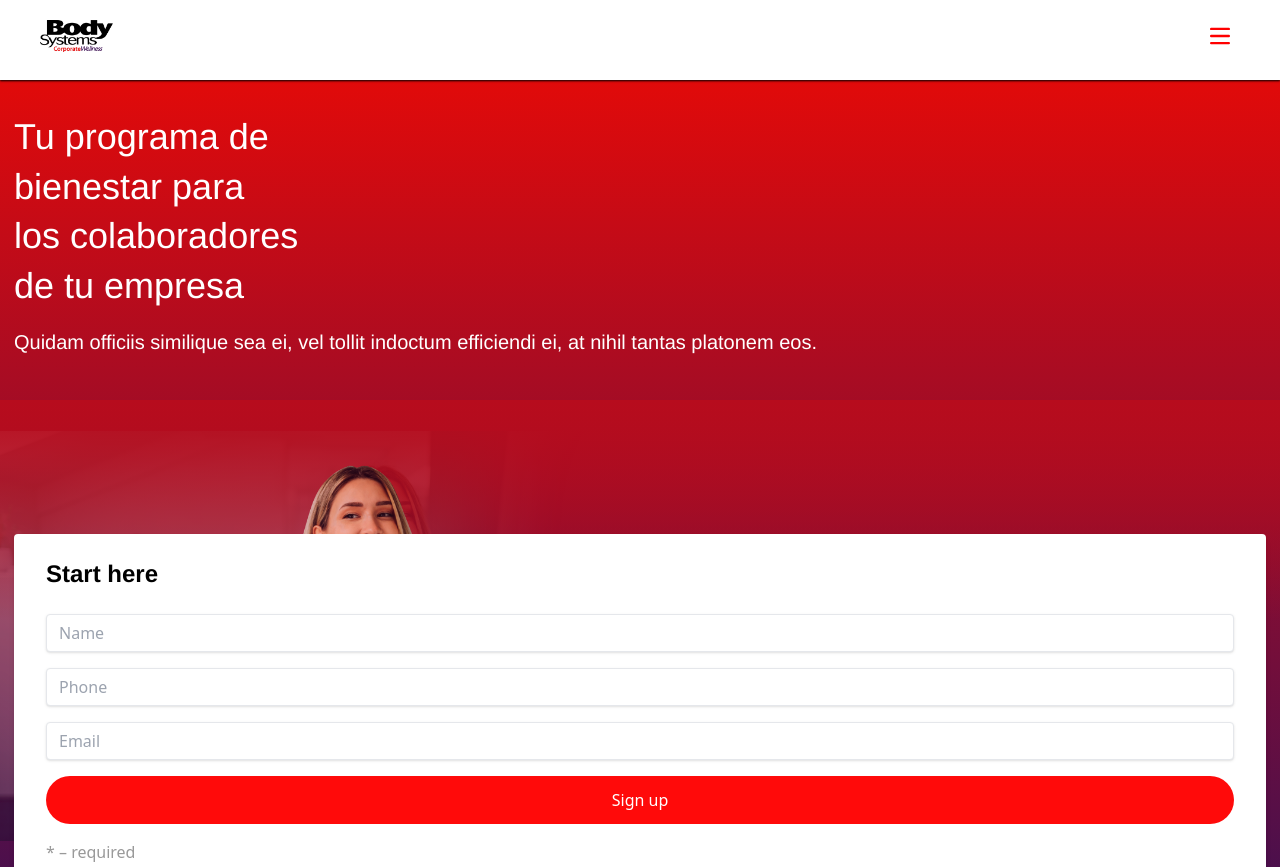
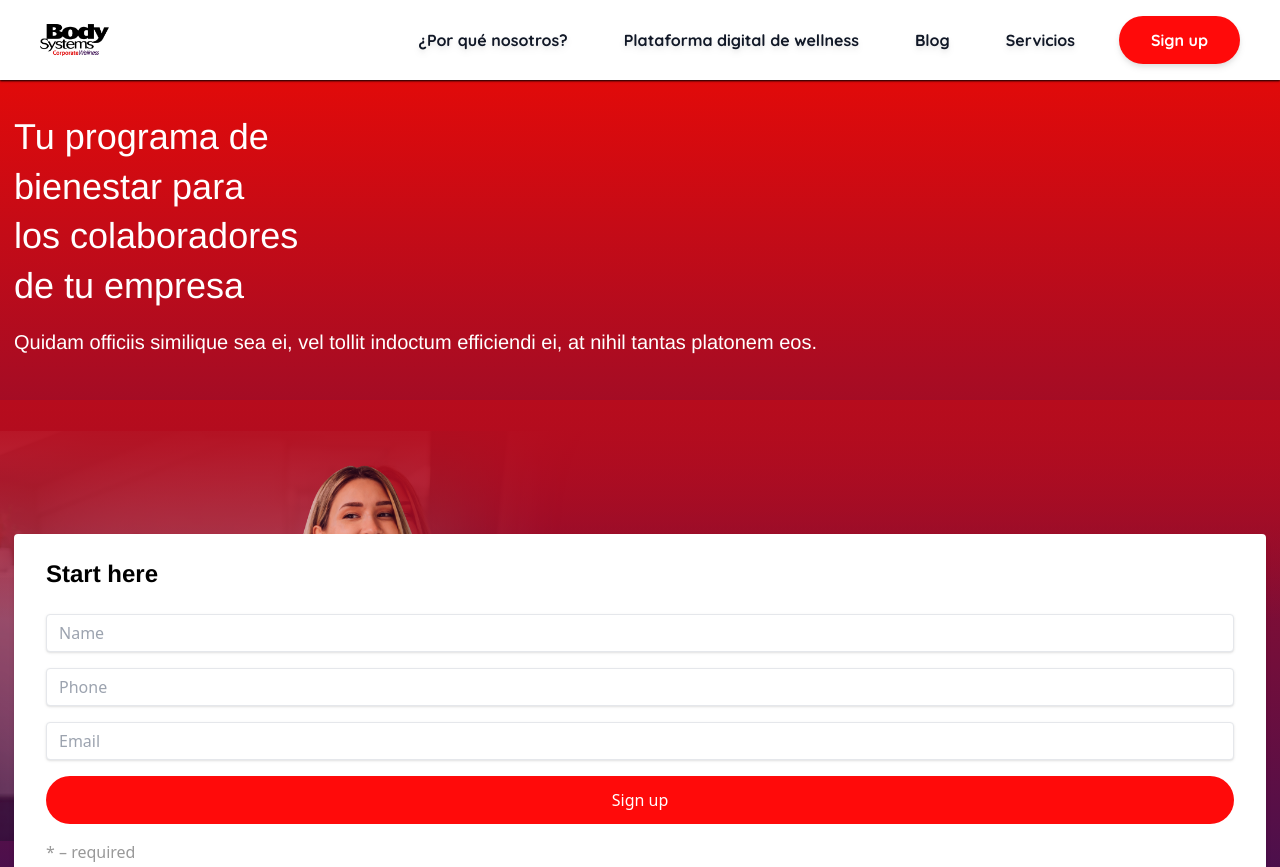
Before and after one commit to miguelAngelPG/body-systems-practice, a website built with Vite: page index.html in a window 1280 px wide. Shown: the top 867 px of the page. Built offline with nearby package versions, Linux system fonts and the light colour scheme; no server answers; files whose address does not match are found by name.

Commit message:
navbar for large devices

```diff
--- a/index.html
+++ b/index.html
@@ -15,39 +15,39 @@
     </head>
     <body>
         <header class="h-20 fixed w-full bg-white top-0 shadow-sm shadow-black z-50">
-            <div class="flex flex-wrap items-center justify-between px-5 py-4 sm:px-10">
+            <div class="flex flex-wrap items-center justify-between px-5 py-4 sm:px-10 md:flex-nowrap">
               <a href="#" class="flex items-center">
                     <img src="src/assets/img/bscw-logo-colores-v-01-1.png" class="h-8" alt="Body systems logo" />
               </a>
-              <button id="menuMobile" type="button" class="inline-flex items-center p-2 w-10 h-10 justify-center text-sm text-red hover:bg-gray-100 focus:outline-none focus:ring-2 focus:ring-gray-200">
+              <button id="menuMobile" type="button" class="inline-flex items-center p-2 w-10 h-10 justify-center text-sm text-red hover:bg-gray-100 focus:outline-none focus:ring-2 focus:ring-gray-200 md:hidden">
                     <svg class="w-5 h-5" aria-hidden="true" fill="none" viewBox="0 0 17 14">
                         <path stroke="red" stroke-linecap="round" stroke-linejoin="round" stroke-width="2" d="M1 1h15M1 7h15M1 13h15"/>
                     </svg>
               </button>
-              <nav class="hidden w-full bg-white drop-shadow-md" id="navbar">
-                <ul class="font-medium flex flex-col justify-center items-stretch p-4 mt-4 ">
-                    <li class="text-center">
+              <nav class="hidden w-full bg-white drop-shadow-md md:bg-transparent md:flex md:justify-end" id="navbar">
+                <ul class="font-medium flex flex-col justify-center items-stretch p-4 mt-4 md:flex-row md:space-x-8 rtl:space-x-reverse md:p-0 md:m-0">
+                    <li class="text-center md:flex md:items-center">
                         <a href="#" class="block py-2 px-3 text-gray-900 font-Quicksand font-bold rounded hover:bg-gray-100">
                             ¿Por qué nosotros?
                         </a>
                     </li>
-                    <li class="text-center">
+                    <li class="text-center md:flex md:items-center">
                         <a href="#" class="block py-2 px-3 text-gray-900 font-Quicksand font-bold rounded hover:bg-gray-100">
                             Plataforma digital de wellness
                         </a>
                     </li>
-                    <li class="text-center">
+                    <li class="text-center md:flex md:items-center">
                         <a href="#" class="block py-2 px-3 text-gray-900 font-Quicksand font-bold rounded hover:bg-gray-100">
                             Blog
                         </a>
                     </li>
-                    <li class="text-center">
+                    <li class="text-center md:flex md:items-center">
                         <a href="#" class="block py-2 px-3 text-gray-900 font-Quicksand font-bold rounded hover:bg-gray-100">
                             Servicios
                         </a>
                     </li>
-                    <li class="py-2 px-3 w-full h-12 mt-4 bg-primaryRed rounded-full hover:bg-red-700 flex items-center justify-center">
-                        <a href="#" class="block py-2 px-3 text-white font-Quicksand">
+                    <li class="py-2 px-3 w-full h-12 mt-4 bg-primaryRed rounded-full hover:bg-red-700 flex items-center justify-center md:w-auto md:m-0 md:px-5">
+                        <a href="#" class="block py-2 px-3 text-white font-Quicksand font-bold">
                             Sign up
                         </a>
                     </li>
```
